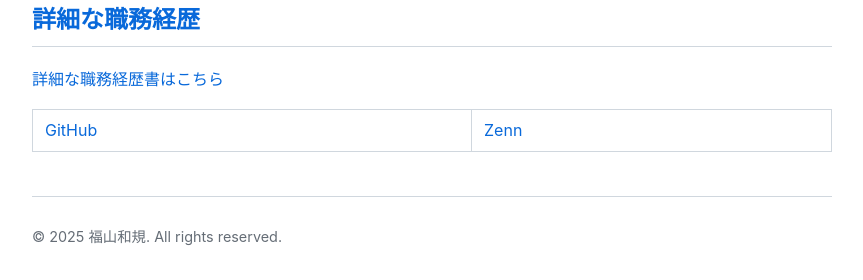
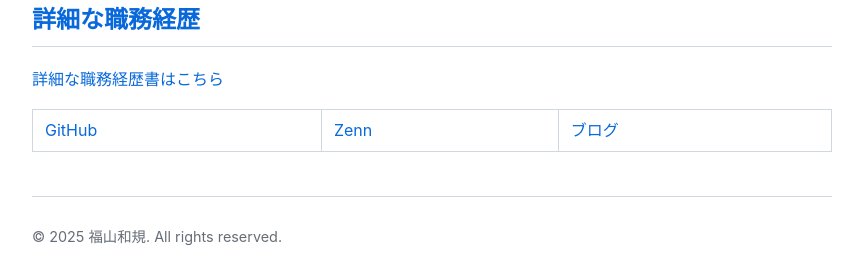
Before and after one commit to kazukifukuyama14/resume, a Jekyll site: the page built from docs/index.md, in a window 1280 px wide. Shown: the part 1558-1838 px from the top of the page, without its empty margins (208-1071 px from the left). Built offline with Jekyll 4.4.1, drawn with Linux system fonts in a browser that asks for light colours.

Commit message:
fix: レイアウト変更とブログリンク追加

```diff
--- a/docs/index.md
+++ b/docs/index.md
@@ -36,11 +36,11 @@ title: 福山和規 - 職務経歴書
 | --------------------- | ------------------------------------- | ---------------------- | --------------------------- | ------------------------------------------------------------------------------------ |
 | 約 1 年（現在進行中） | 保険基盤システム AWS 移行プロジェクト | インフラチームメンバー | インフラ 6 名+リーダー 1 名 | AWS ECS/ECR、CI/CD 自動化、構築プロセス標準化により作業効率 40%向上                  |
 | 約 1 年               | AWS 業務基盤 新規・追加構築、保守     | インフラエンジニア     | 12 名スクラムチーム         | AWS 全般、Ansible 自動化、ナレッジベース構築により作業時間 30%短縮、作業ミス 80%削減 |
-| 約 2 年             | Windows Server 更改業務               | インフラチームメンバー | インフラ 5 名+リーダー 1 名 | Windows Server 2019、DB2 移行、JP1 導入により可用性 99.5%達成、運用作業 80%削減      |
-| 約 2 年             | データセンター 運用・保守業務         | **チームリーダー**     | 10 名輪番体制               | 24 時間 365 日監視、障害対応、業務標準化により対応時間 40%短縮                       |
+| 約 2 年               | Windows Server 更改業務               | インフラチームメンバー | インフラ 5 名+リーダー 1 名 | Windows Server 2019、DB2 移行、JP1 導入により可用性 99.5%達成、運用作業 80%削減      |
+| 約 2 年               | データセンター 運用・保守業務         | **チームリーダー**     | 10 名輪番体制               | 24 時間 365 日監視、障害対応、業務標準化により対応時間 40%短縮                       |
 
 ## 詳細な職務経歴
 
 [詳細な職務経歴書はこちら](README)
 
-[GitHub](https://github.com/kazukifukuyama14) | [Zenn](https://zenn.dev/wan0ri)
+[GitHub](https://github.com/kazukifukuyama14) | [Zenn](https://zenn.dev/wan0ri) | [ブログ](https://wan0ri.com)
```
Also changed, not shown: docs/README.md, 1 other file.
